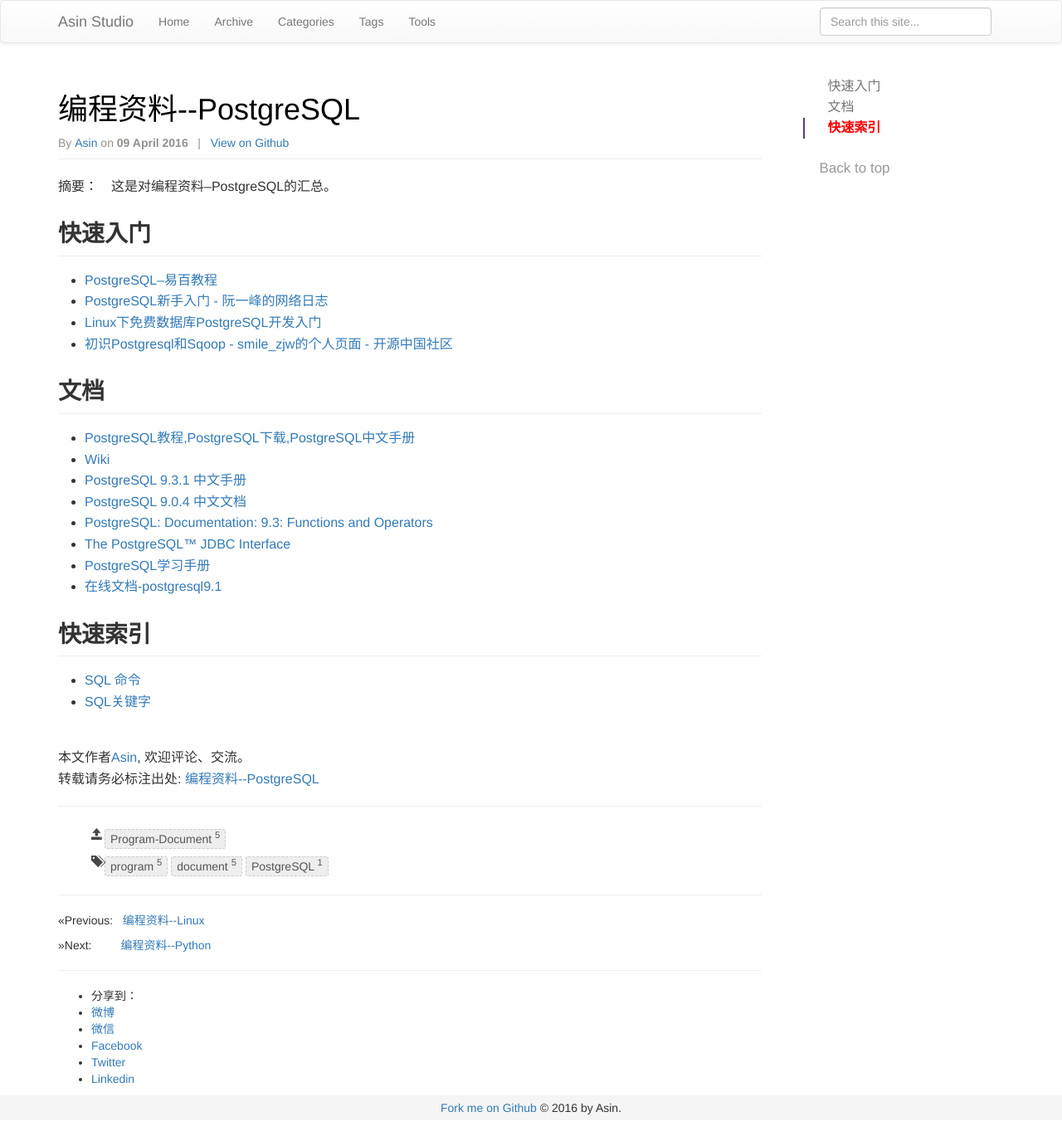
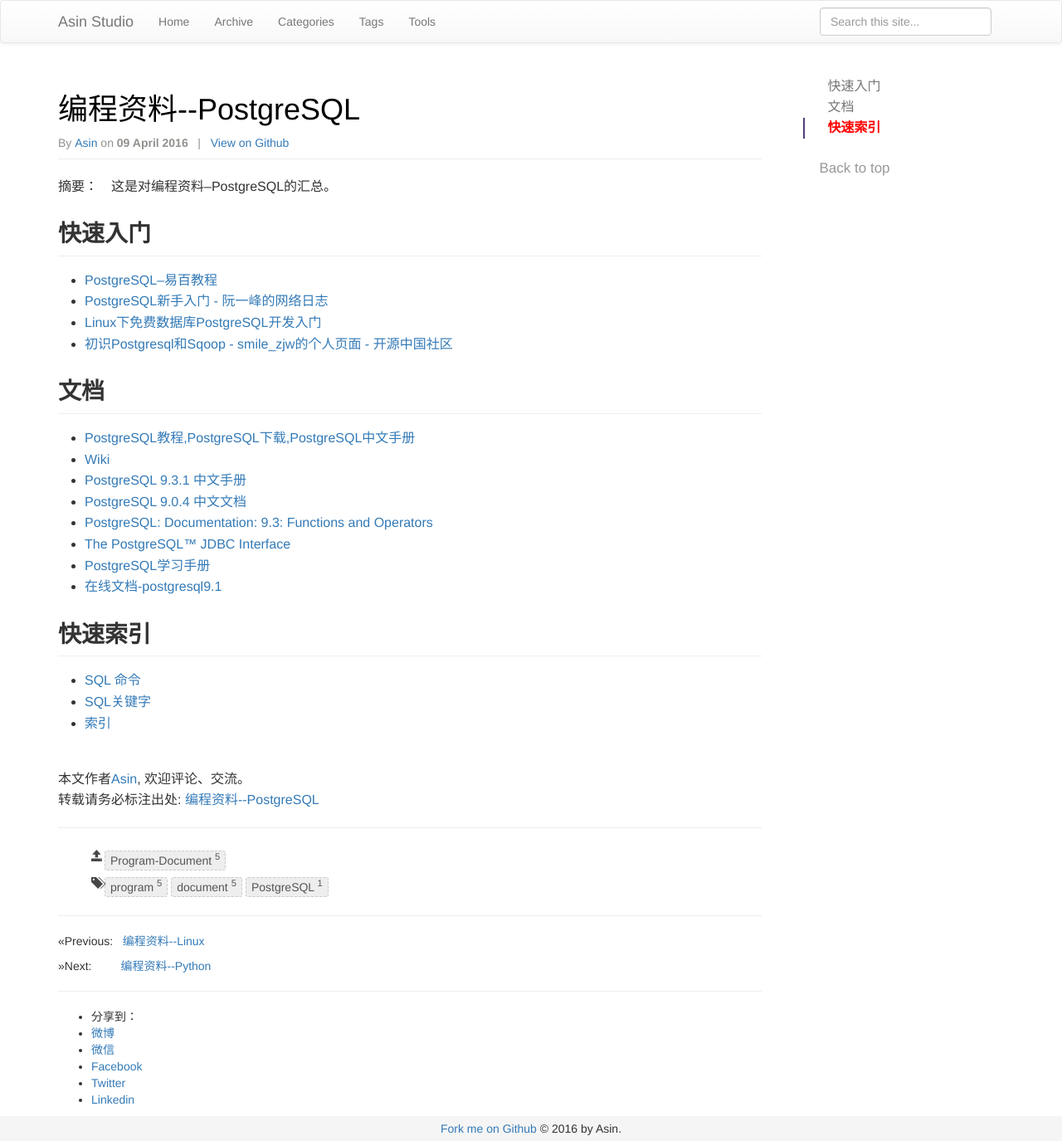
Before and after one commit to asin929/asin929.github.io, a Jekyll site: the page built from _posts/Program-Document/2016-4-9-编程资料--PostgreSQL.md, in a window 1280 px wide. Shown: the whole page at 83% size. Built offline with Jekyll 4.4.1, drawn with Linux system fonts in a browser that asks for light colours; comment, search, counter and statistics services are not loaded; before the commit the page ends 1350 px from its top, so only the background shows below that.

Commit message:
Update 2016-4-9-编程资料--PostgreSQL.md

```diff
--- a/_posts/Program-Document/2016-4-9-编程资料--PostgreSQL.md
+++ b/_posts/Program-Document/2016-4-9-编程资料--PostgreSQL.md
@@ -34,3 +34,4 @@ tags : [program, document, PostgreSQL]
 
 + [SQL 命令](http://www.postgres.cn/docs/9.3/sql-commands.html)
 + [SQL关键字](http://www.postgres.cn/docs/9.3/sql-keywords-appendix.html)
++ [索引](http://www.postgres.cn/docs/9.3/bookindex.html)
```
